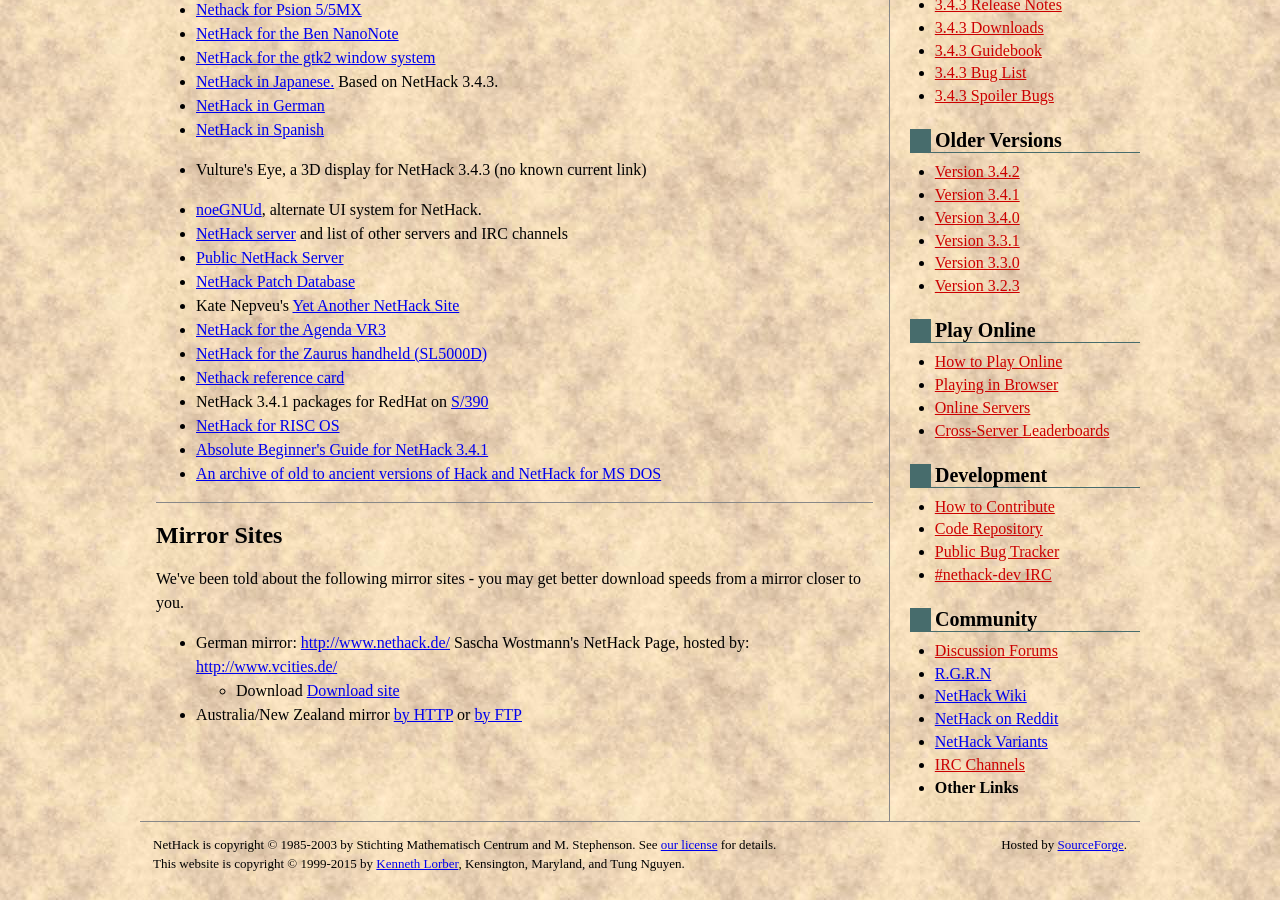
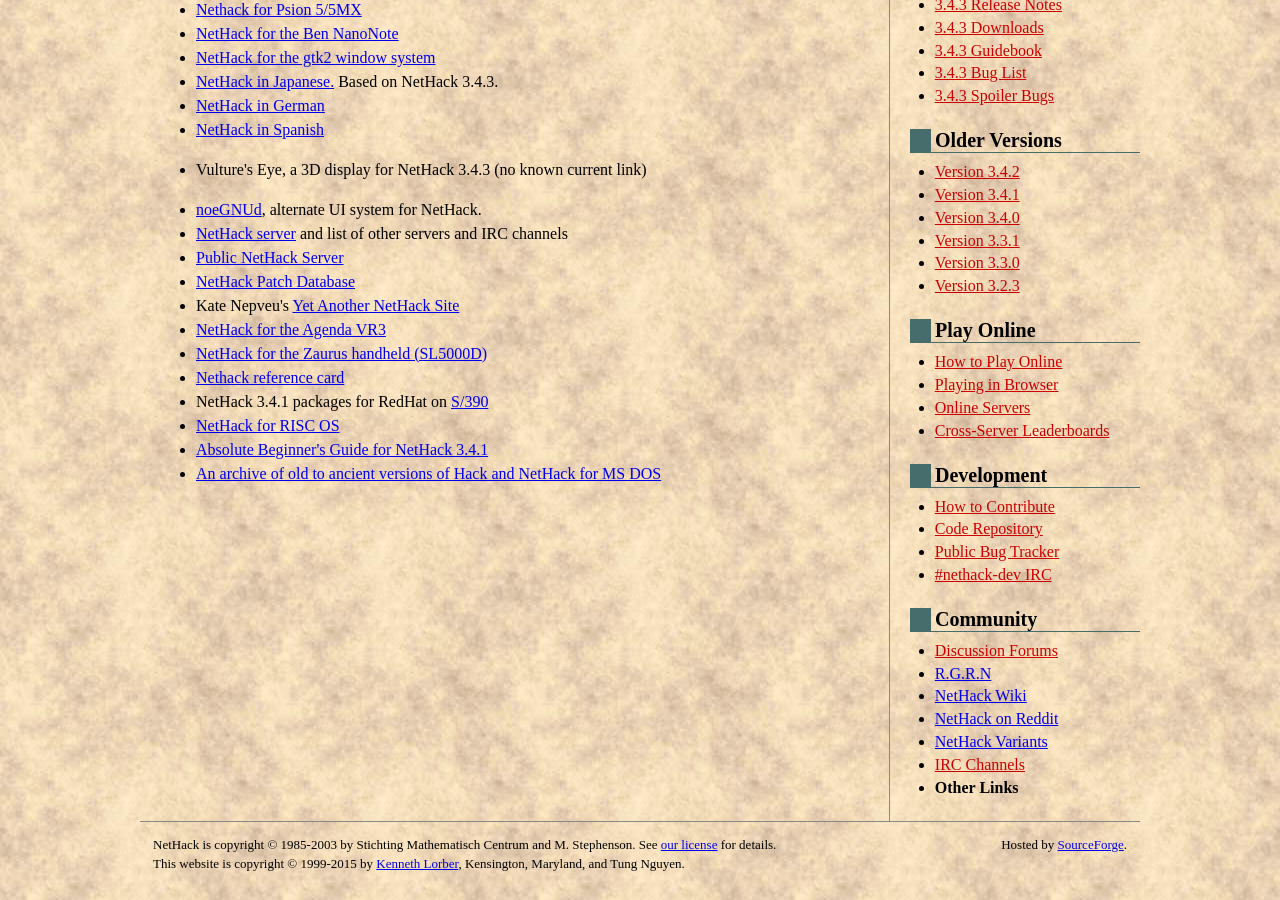
Before and after one commit to tung/nethack-www, a Jekyll site: the page built from links.md, in a window 1280 px wide and 900 px high, scrolled down 714 px. Built offline with Jekyll 4.4.1, drawn with Linux system fonts in a browser that asks for light colours.

Commit message:
Remove mirror sites from Other Links
SourceForge's download system already has mirroring, and even if it
didn't, NetHack's package sizes aren't large enough to justify it.

```diff
--- a/links.md
+++ b/links.md
@@ -53,13 +53,3 @@
 * [NetHack for RISC OS](http://www.quote-egnufeb-quote-greaterthan-colon-hash-comma-underscore-at.info/riscos/games.php)
 * [Absolute Beginner's Guide for NetHack 3.4.1](http://www.melankolia.net/nethack/nethack.guide.html)
 * [An archive of old to ancient versions of Hack and NetHack for MS DOS](ftp://ftp.sunet.se/pub/games/nethack/Msdos/NH_older)
-
----
-
-## Mirror Sites
-
-We've been told about the following mirror sites - you may get better download speeds from a mirror closer to you.
-
-* German mirror: <http://www.nethack.de/> Sascha Wostmann's NetHack Page, hosted by: <http://www.vcities.de/>
-  * Download [Download site](http://www.nethack.de/download)
-* Australia/New Zealand mirror [by HTTP](http://planetmirror.com/pub/nethack/) or [by FTP](ftp://ftp.planetmirror.com/pub/nethack/)
```
